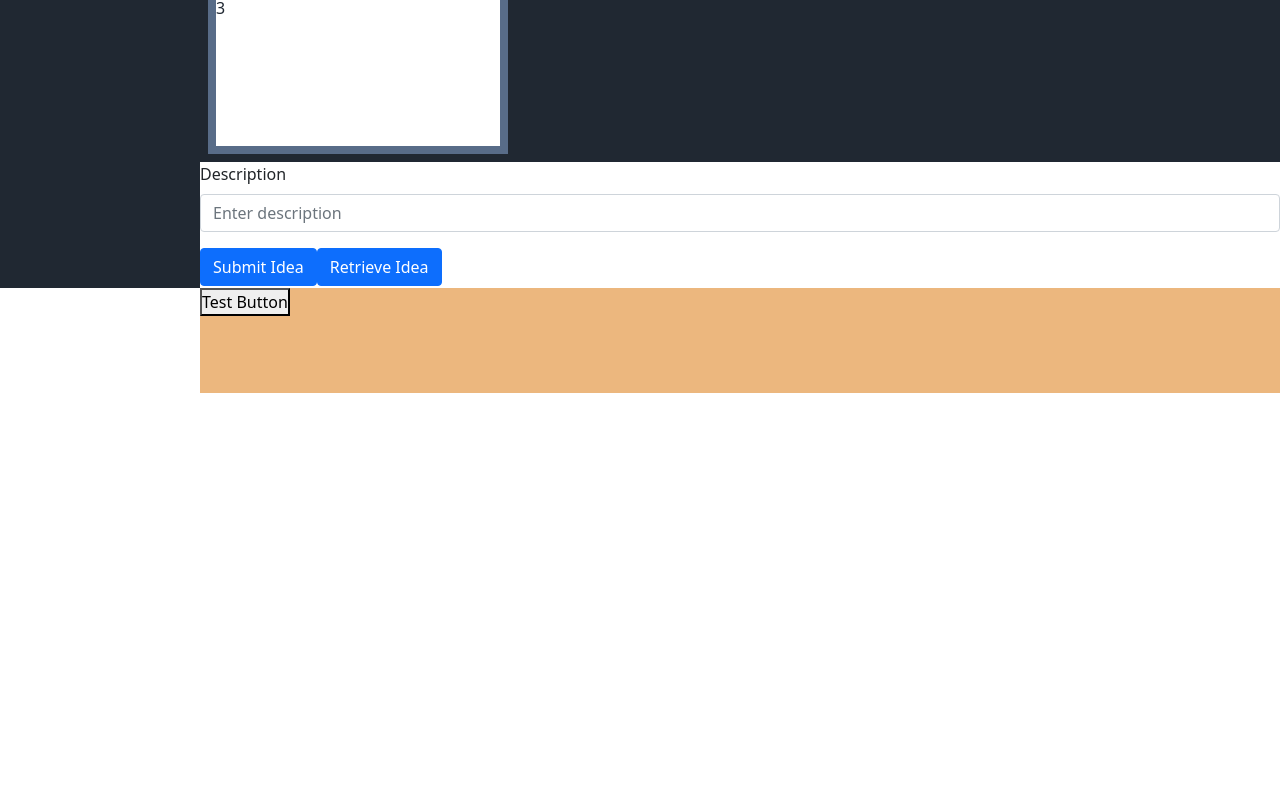
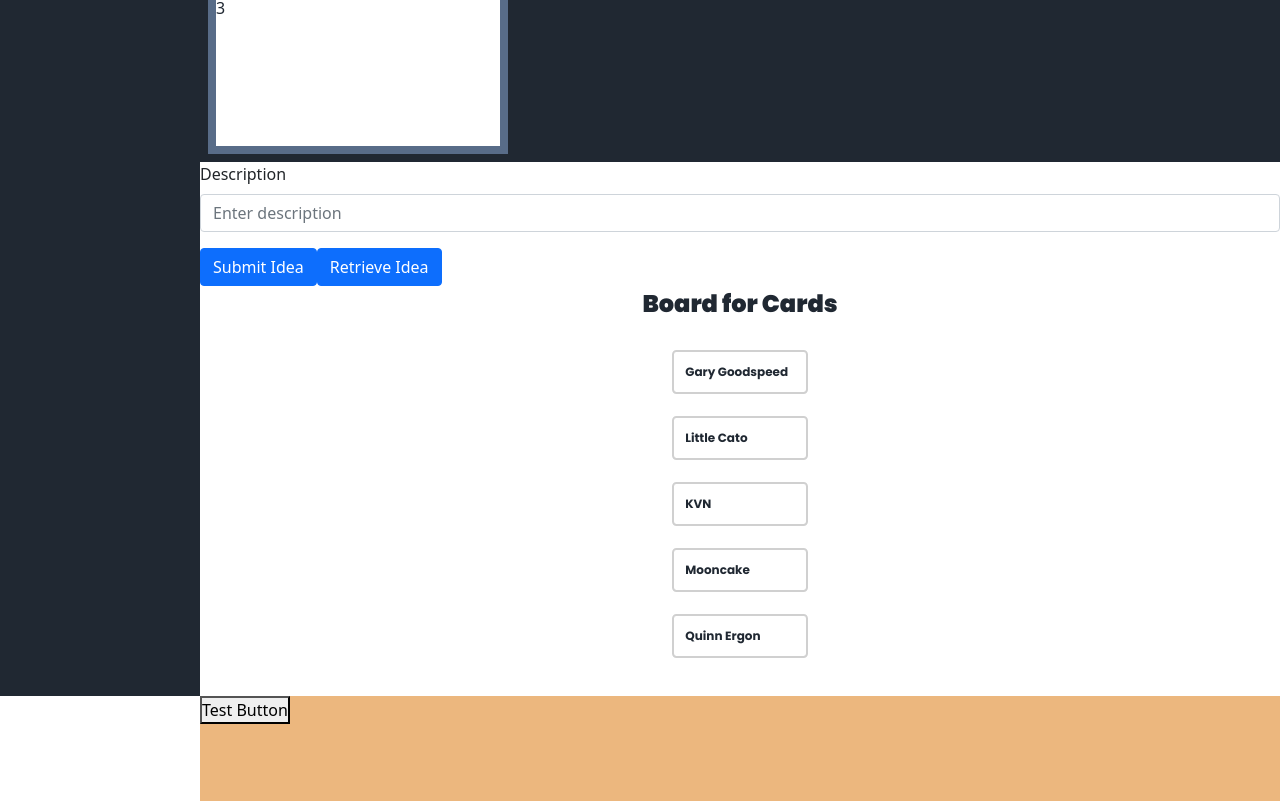
Before and after one commit to helher/newsplan, a React (Create React App) app: page / in a window 1280 px wide. Shown: the part 407-1208 px from the top of the page. Before the commit the page ends 800 px from the top, so only its background shows below. Built offline with nearby package versions, Linux system fonts and the light colour scheme; what parse would draw is missing.

Commit message:
Trying to make a new board with new cards from database

```diff
--- a/package.json
+++ b/package.json
@@ -9,9 +9,11 @@
     "bootstrap": "^5.1.3",
     "parse": "^3.4.0",
     "react": "^17.0.2",
+    "react-beautiful-dnd": "^13.1.0",
     "react-bootstrap": "^2.0.2",
     "react-bootstrap-form": "^0.1.4-beta6",
     "react-dom": "^17.0.2",
+    "react-draggable": "^4.4.4",
     "react-icons": "^4.3.1",
     "react-router-dom": "^6.0.2",
     "react-scripts": "4.0.3",
--- /dev/null
+++ b/src/components/board/Board.css
@@ -0,0 +1,60 @@
+.Board {
+    text-align: center;
+  }
+
+  .Board-header {
+    display: flex;
+    flex-direction: column;
+    align-items: center;
+    justify-content: center;
+    font-size: calc(10px + 1.5vmin);
+  }
+
+  .App-link {
+    color: #61dafb;
+  }
+
+  @keyframes App-logo-spin {
+    from {
+      transform: rotate(0deg);
+    }
+    to {
+      transform: rotate(360deg);
+    }
+  }
+
+  .characters {
+    list-style: none;
+    padding-left: 0;
+  }
+
+  .characters li {
+    display: flex;
+    align-items: center;
+    border: solid 2px #d0d0d0;
+    border-radius: .2em;
+    padding: .5em .8em .5em .5em;
+    margin-bottom: 1em;
+  }
+
+  .characters p {
+    max-width: none;
+    font-weight: bold;
+    margin: 0;
+  }
+
+  .characters-thumb {
+    overflow: hidden;
+    flex-shrink: 0;
+    width: 2em;
+    height: 2em;
+    background-color: #e8e8e8;
+    padding: .5em;
+    margin-right: .5em;
+  }
+
+  .characters-thumb img {
+    display: block;
+    width: 100%;
+    height: auto;
+  }
--- /dev/null
+++ b/src/components/board/Board.js
@@ -0,0 +1,76 @@
+import React, { useState } from 'react';
+import { DragDropContext, Droppable, Draggable } from 'react-beautiful-dnd';
+
+import Card from '../card/Card'
+import './Board.css';
+
+
+    // Populate this list of cards with <Card /> components
+    const cardsCollection = [
+    {
+        id: 'gary',
+        name: 'Gary Goodspeed',
+    },
+    {
+        id: 'cato',
+        name: 'Little Cato',
+    },
+    {
+        id: 'kvn',
+        name: 'KVN',
+    },
+    {
+        id: 'mooncake',
+        name: 'Mooncake',
+    },
+    {
+        id: 'quinn',
+        name: 'Quinn Ergon',
+    }
+    ]
+
+    function Board() {
+    const [cards, updateCards] = useState(cardsCollection);
+
+    function handleOnDragEnd(result) {
+        if (!result.destination) return;
+
+        const items = Array.from(cards);
+        const [reorderedItem] = items.splice(result.source.index, 1);
+        items.splice(result.destination.index, 0, reorderedItem);
+
+        updateCards(items);
+    }
+
+    return (
+        <div className="Board">
+        <header className="Board-header">
+            <h1>Board for Cards</h1>
+            <DragDropContext onDragEnd={handleOnDragEnd}>
+            <Droppable droppableId="characters">
+                {(provided) => (
+                <ul className="characters" {...provided.droppableProps} ref={provided.innerRef}>
+                    {cards.map(({id, name}, index) => {
+                    return (
+                        <Draggable key={id} draggableId={id} index={index}>
+                        {(provided) => (
+                            <li ref={provided.innerRef} {...provided.draggableProps} {...provided.dragHandleProps}>
+                            <p>
+                                { name }
+                            </p>
+                            </li>
+                        )}
+                        </Draggable>
+                    );
+                    })}
+                    {provided.placeholder}
+                </ul>
+                )}
+            </Droppable>
+            </DragDropContext>
+        </header>
+        </div>
+    );
+    }
+
+export default Board;
--- a/src/components/card/Card.css
+++ b/src/components/card/Card.css
@@ -0,0 +1,11 @@
+.card-element{
+    background-color: #FFFFFF;
+    height: 100%;
+    width: 180px;
+    margin: 10px;
+    border: 1px solid red;
+}
+
+.card-element h3{
+    font-size: 1em;
+}
--- a/src/components/card/Card.js
+++ b/src/components/card/Card.js
@@ -1,12 +1,55 @@
+// Dependencies
 import React from 'react'
+import { Draggable } from 'react-beautiful-dnd';
+
+// Styling
 import './Card.css';
 
+// Component Functionality
+
+// Create function that fetches idea from back4app.com and extrats properties to create a card.
+async function getCardFromDatabase(objectId) {
+    const query = new Parse.Query("Idea");
+
+    try {
+        const card = await query.get(objectId);
+        const id = objectId;
+        const title = card.get("title");
+        const description = card.get("description");
+        const date = card.get("dueDate");
+        // consider how to get a tag
+        // consider how to get persons
+
+        console.log(`Description: ${description}`);
+        } catch (error) {
+        alert(`FAILED to retrieve IDEA the object, with error: ${error.message}`);
+    }
+}
+
+// Component Structure
 function Card() {
     return (
-        <div>
-            <p>Card</p>
-        </div>
+        <section className="card-component">
+            <Draggable>
+                <div className="card-element" >
+                    <h3>Card Title</h3>
+                    <small>ID</small>
+                    <small>Date</small>
+                    <p>Card Text</p>
+
+                    <div className="tag">
+                        <p>Tags</p>
+                    </div>
+
+                    <div className="people">
+                        <p>People</p>
+                    </div>
+                </div>
+            </Draggable>
+        </section>
     )
 }
 
+
+
 export default Card;
--- a/src/screens/Dashboard.js
+++ b/src/screens/Dashboard.js
@@ -2,6 +2,7 @@ import React from 'react';
 import Column from '../components/column/Column';
 import './Dashboard.css';
 import Idea from './../components/idea/Idea'
+import Board from '../components/board/Board';
 
 const data = [
     {
@@ -22,6 +23,7 @@ const Dashboard = () => {
             <p>Dashboard Page</p>
             <Column data={data}/>
             <Idea/>
+            <Board/>
         </div>
     );
 };
```
Also changed, not shown: 1 other file (tests, documents, lock files or other folders).
